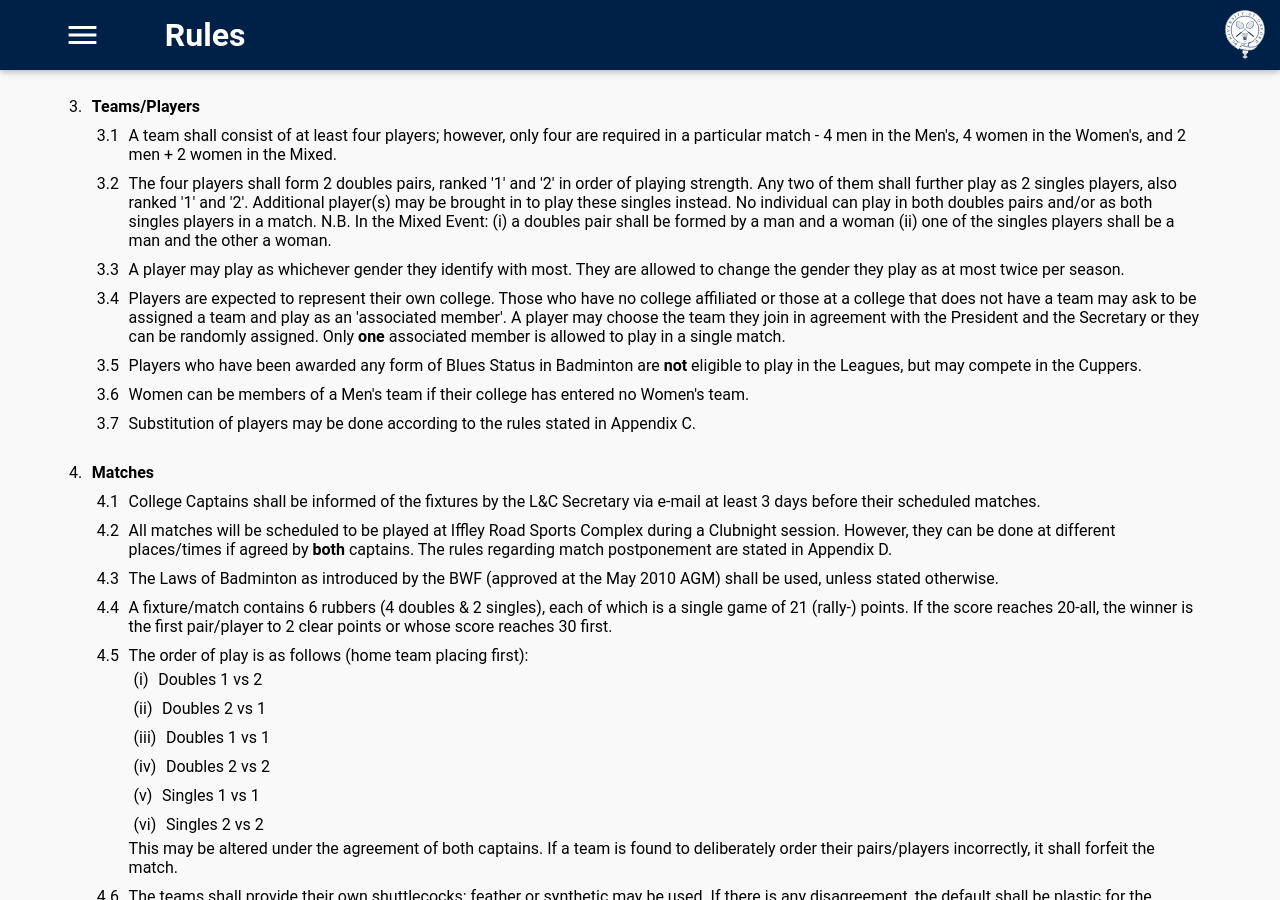
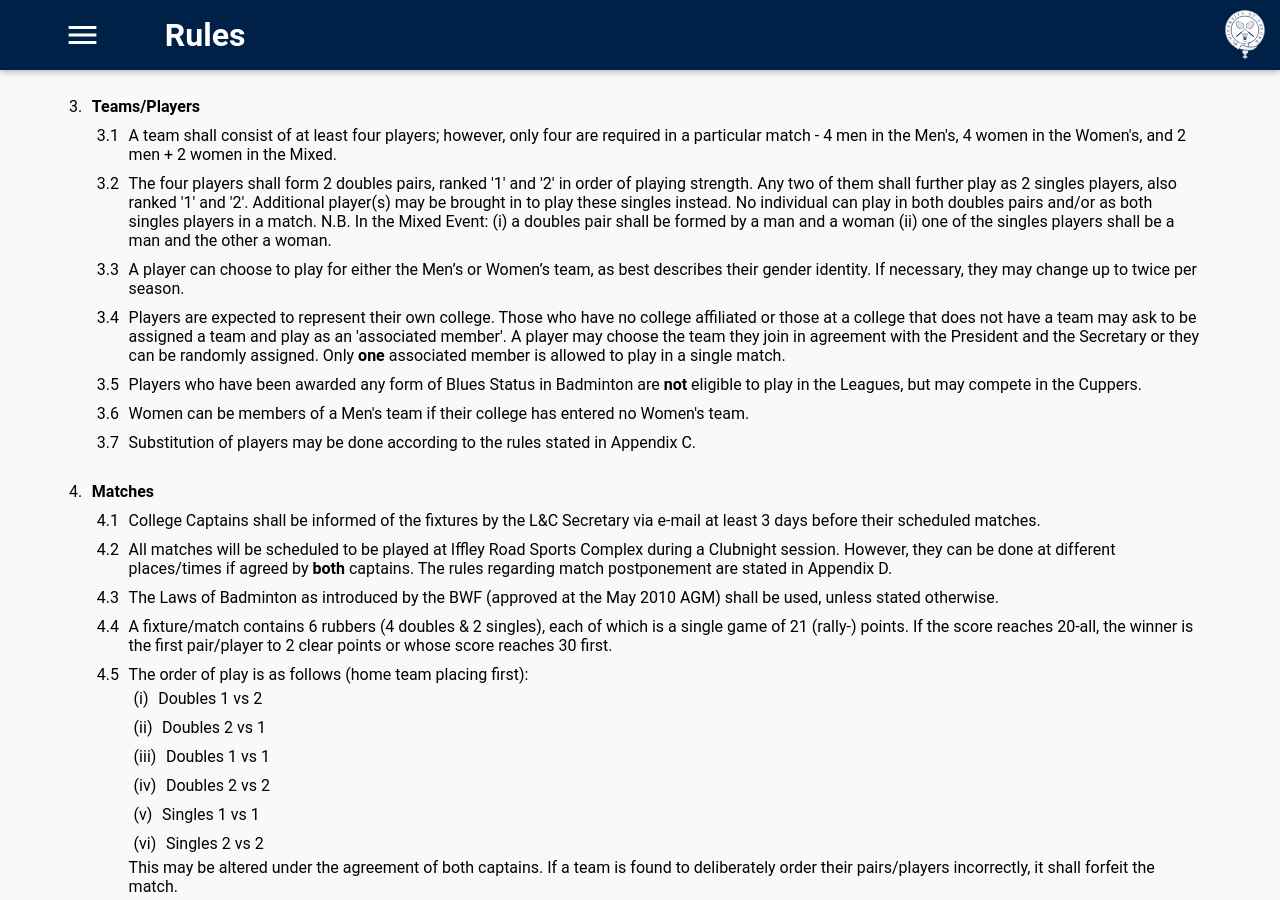
Before and after one commit to OUBaC/OUBaC.github.io, a Jekyll site: the page built from rules.html, in a window 1280 px wide and 900 px high, scrolled down 885 px. Built offline with Jekyll 4.4.1, drawn with Linux system fonts in a browser that asks for light colours.

Commit message:
Reword the rules.

```diff
--- a/rules.html
+++ b/rules.html
@@ -115,7 +115,7 @@ title: Rules
 			<ol>
 				<li>A team shall consist of at least four players; however, only four are required in a particular match - 4 men in the Men's, 4 women in the Women's, and 2 men + 2 women in the Mixed.</li>
 				<li>The four players shall form 2 doubles pairs, ranked '1' and '2' in order of playing strength. Any two of them shall further play as 2 singles players, also ranked '1' and '2'. Additional player(s) may be brought in to play these singles instead. No individual can play in both doubles pairs and/or as both singles players in a match. N.B. In the Mixed Event: (i) a doubles pair shall be formed by a man and a woman (ii) one of the singles players shall be a man and the other a woman.</li>
-				<li>A player may play as whichever gender they identify with most. They are allowed to change the gender they play as at most twice per season.</li>
+				<li>A player can choose to play for either the Men’s or Women’s team, as best describes their gender identity. If necessary, they may change up to twice per season.</li>
 				<li>Players are expected to represent their own college. Those who have no college affiliated or those at a college that does not have a team may ask to be assigned a team and play as an 'associated member'. A player may choose the team they join in agreement with the President and the Secretary or they can be randomly assigned. Only <strong>one</strong> associated member is allowed to play in a single match.</li>
 				<li>Players who have been awarded any form of Blues Status in Badminton are <strong>not</strong> eligible to play in the Leagues, but may compete in the Cuppers.</li>
 				<li>Women can be members of a Men's team if their college has entered no Women's team.</li>
```
